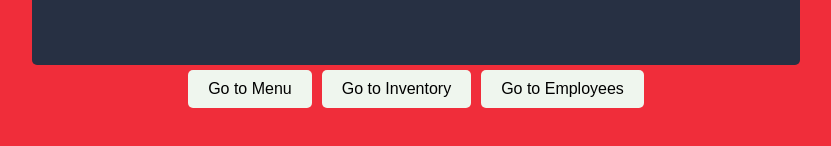
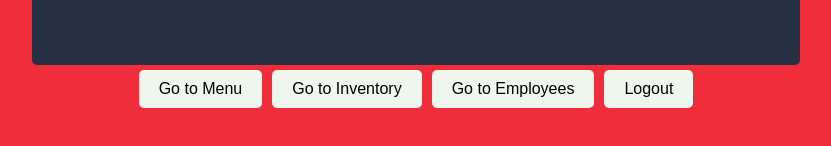
Before and after one commit to CSCE331-Fall2024/Project3-team-2p, a Vue app in the folder client/: page / in a window 1280 px wide. Shown: the part 410-556 px from the top of the page, without its empty margins (224-1055 px from the left). Built offline with nearby package versions, Linux system fonts and the light colour scheme; no server answers.

Commit message:
Adding logout button for future merge

```diff
--- a/client/src/components/manager_views/ManagerEmployees.vue
+++ b/client/src/components/manager_views/ManagerEmployees.vue
@@ -2,6 +2,9 @@
     <div class="inventory-dashboard">
         <router-link :to="{ name: 'ManagerHome' }">
             <button class="action-button">Go to Home</button>
+        </router-link>
+        <router-link :to="{ name: 'customerView' }">
+            <button class="action-button">Logout</button>
         </router-link>
         <div class="table-container">
             <table class="inventory-table">
--- a/client/src/components/manager_views/ManagerHome.vue
+++ b/client/src/components/manager_views/ManagerHome.vue
@@ -12,6 +12,9 @@
         </router-link>
         <router-link :to="{ name: 'ManagerEmployees' }">
             <button class="action-button">Go to Employees</button>
+        </router-link>
+        <router-link :to="{ name: 'customerView' }">
+            <button class="action-button">Logout</button>
         </router-link>
     </div>
     <router-view></router-view>
--- a/client/src/components/manager_views/ManagerInventory.vue
+++ b/client/src/components/manager_views/ManagerInventory.vue
@@ -2,6 +2,9 @@
     <div class="inventory-dashboard">
         <router-link :to="{ name: 'ManagerHome' }">
             <button class="action-button">Go to Home</button>
+        </router-link>
+        <router-link :to="{ name: 'customerView' }">
+            <button class="action-button">Logout</button>
         </router-link>
         <div class="table-container">
             <table class="inventory-table">
--- a/client/src/components/manager_views/ManagerMenu.vue
+++ b/client/src/components/manager_views/ManagerMenu.vue
@@ -2,6 +2,9 @@
     <div class="inventory-dashboard">
         <router-link :to="{ name: 'ManagerHome' }">
             <button class="action-button">Go to Home</button>
+        </router-link>
+        <router-link :to="{ name: 'customerView' }">
+            <button class="action-button">Logout</button>
         </router-link>
         <div class="table-container">
             <table class="inventory-table">
```
